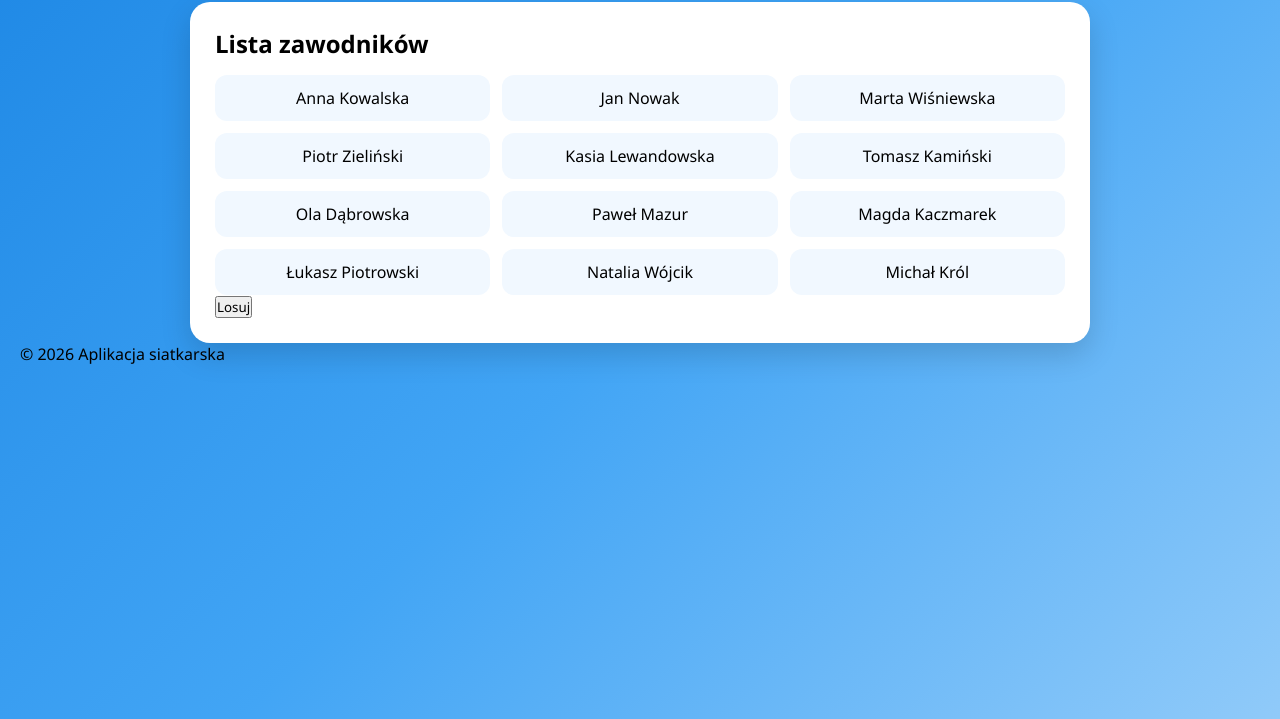
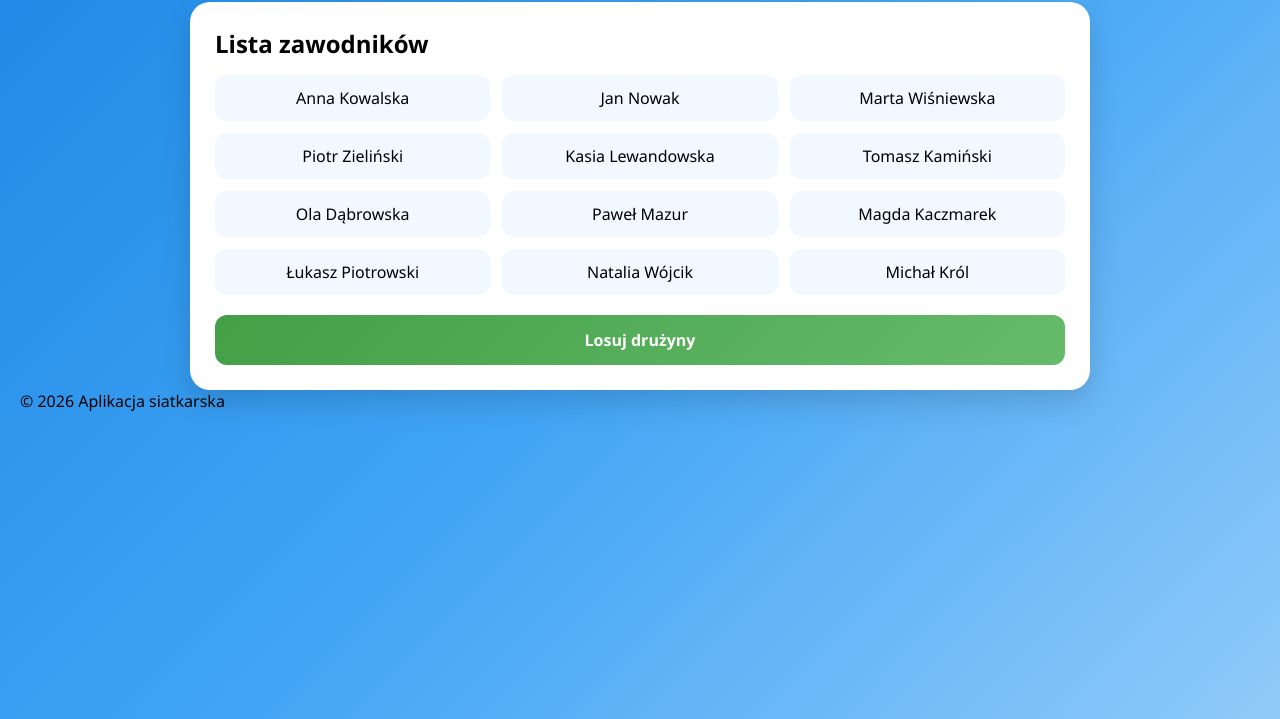
Before and after one commit to przemekKurek/siatka-apka, a plain HTML site: page index.html in a window 1280 px wide. Shown: the part 81-800 px from the top of the page. Drawn offline with Linux system fonts and the light colour scheme.

Commit message:
przycisk

```diff
--- a/index.html
+++ b/index.html
@@ -52,7 +52,7 @@
     </section>
 
     <section class="team-generator">
-      <button id="generateBtn">Losuj</button>
+      <button id="generateBtn" class="generate-btn">Losuj drużyny</button>
       <div id="teams" class="teams-container"></div>
     </section>
   </main>
```
